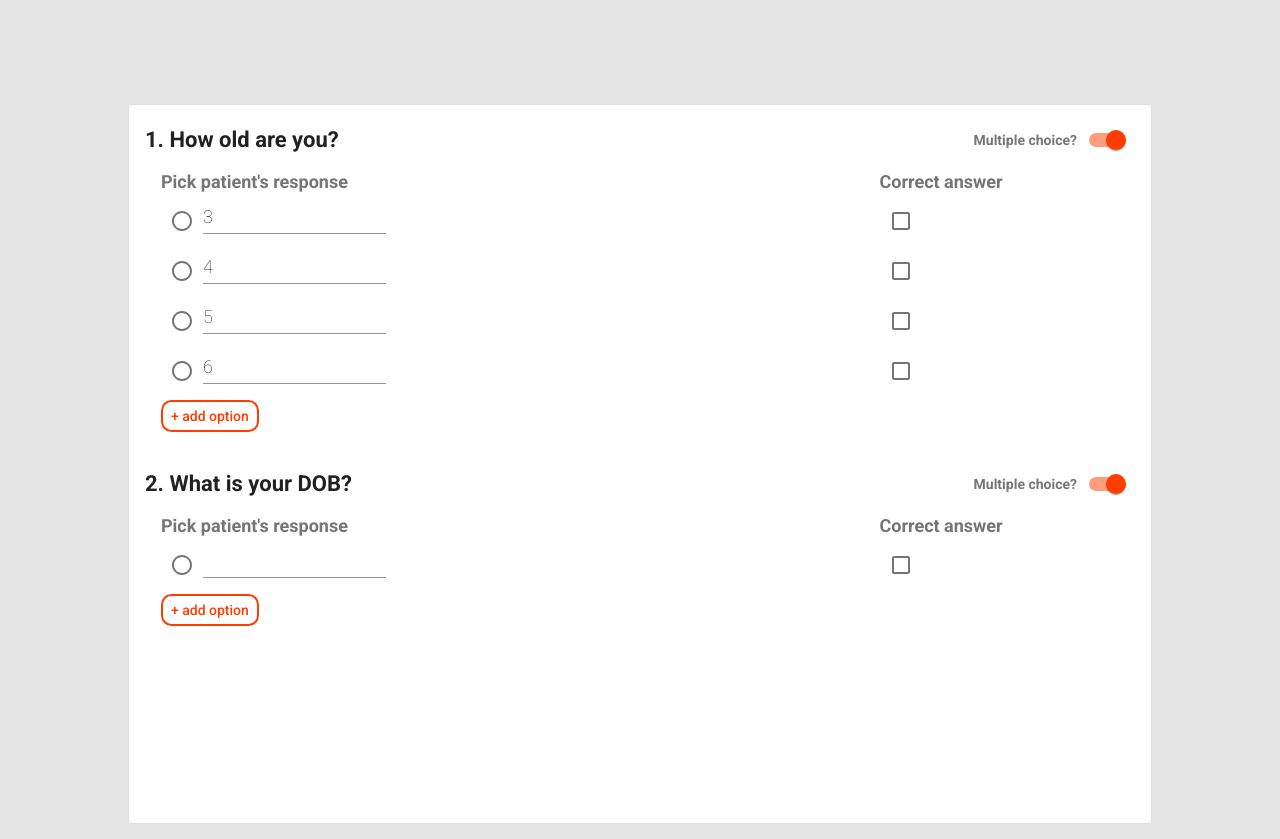
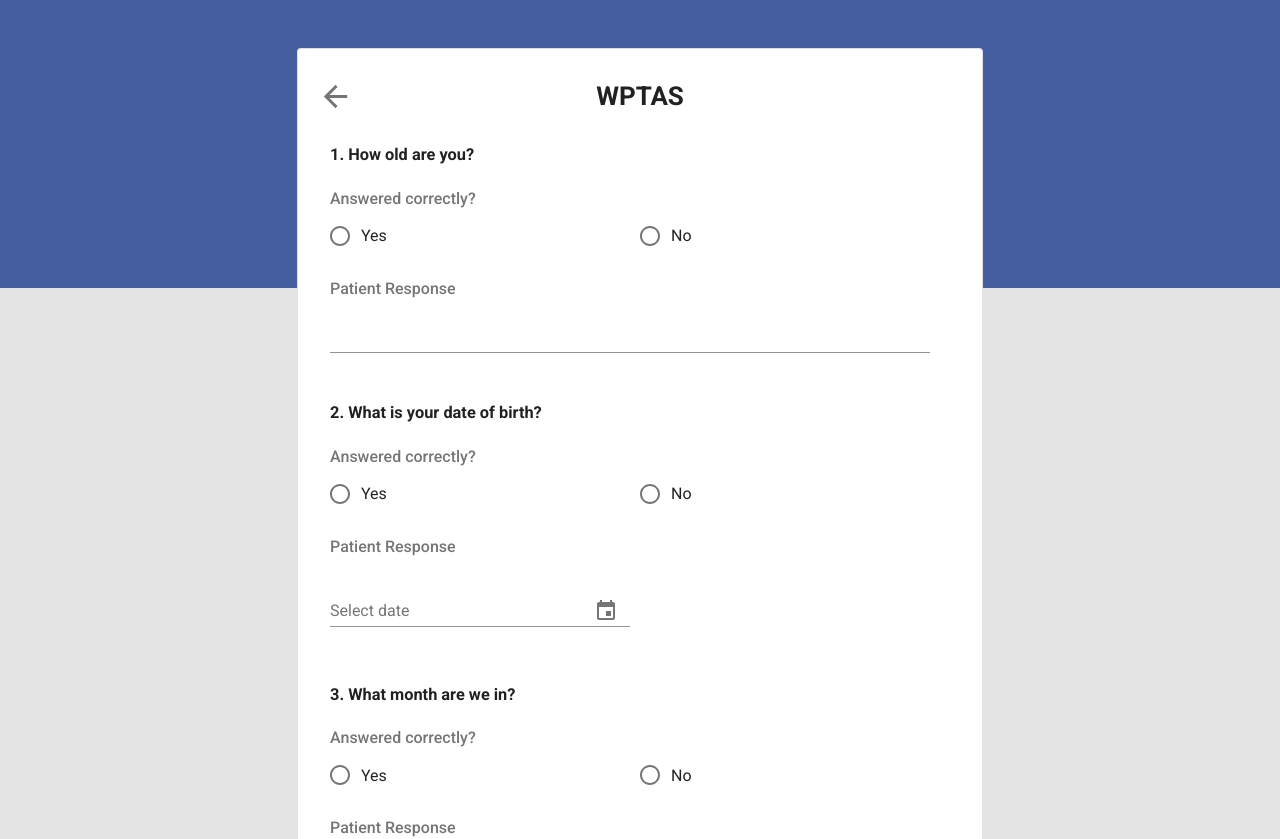
Before and after one commit to AshsGit/pta-app, a React (Create React App) app in the folder client/: page /1/wptas in a window 1280 px wide. Shown: the top 839 px of the page. Built offline with nearby package versions, Linux system fonts and the light colour scheme.

Commit message:
Created general WPTAS question component draft

```diff
--- a/client/src/components/pages/WPTASForm.tsx
+++ b/client/src/components/pages/WPTASForm.tsx
@@ -7,15 +7,21 @@ import {
   FormControl,
   FormControlLabel,
   FormGroup,
+  FormLabel,
   Grid,
   GridList,
   GridListTile,
   GridListTileBar,
+  IconButton,
+  Input,
   List,
   ListItem,
   ListItemText,
+  MenuItem,
   Paper,
   Radio,
+  RadioGroup,
+  Select,
   Switch,
   TextField,
   Typography,
@@ -28,6 +34,14 @@ import {
 } from '@material-ui/core/styles';
 import { WPTASTheme } from '../../themes';
 import { DateTime } from 'luxon';
+import questions from '../../data/wptas';
+import { WPTASQuestion } from '../../types/WPTAS';
+import ArrowBackSharpIcon from '@material-ui/icons/ArrowBackSharp';
+import {
+  KeyboardDatePicker,
+  MuiPickersUtilsProvider,
+} from '@material-ui/pickers';
+import DateFnsUtils from '@date-io/date-fns';
 
 const useStyles = makeStyles((theme: Theme) =>
   createStyles({
@@ -73,25 +87,49 @@ const useStyles = makeStyles((theme: Theme) =>
       position: 'relative',
     },
     root_content: {
+      position: 'relative',
+      // position: 'absolute',
+      // top: '5%',
+      // left: '5%',
+      // right: '5%',
+      // minHeight: '90%',
+      // margin: '5%',
+      // padding: '1rem',
+      // zIndex: 2,
+      width: '100%',
+      margin: '3rem 2rem 2rem 2rem',
+      padding: '0 2rem 2rem 2rem',
+      zIndex: 2,
+      textAlign: 'left',
+    },
+    background: {
       position: 'absolute',
-      top: '5%',
-      left: '5%',
-      right: '5%',
-      minHeight: '90%',
-      margin: '5%',
-      padding: '1rem',
-      zIndex: 2,
+      width: '100%',
+      height: '18rem',
+      top: 0,
+      backgroundColor: 'var(--color-primary-dark)',
     },
-    root_background: {
+    questionsContainer: {
+      '&>*': { marginBottom: '2rem' },
+    },
+    question: {
+      '&>*:not(:last-child)': { marginBottom: '1.5rem' },
+    },
+    questionLabel: { marginBottom: '0.5rem', fontWeight: 500 },
+    backButton: {
       position: 'absolute',
-      left: 0,
-      top: 0,
-      height: '100%',
-      width: '100%',
-      zIndex: 1,
-      background: 'blue',
-      margin: 0,
-      padding: 0,
+      // top: '1rem',
+      left: '.5rem',
+      // fontSize: 'large',
+      // float: 'left',
+      // paddingTop: '1.1rem',
+    },
+    header: {
+      // position: 'absolute',
+      // top: 0,
+      // height: '60px',
+      paddingTop: '2rem',
+      paddingBottom: '1rem',
     },
   })
 );
@@ -99,45 +137,187 @@ const useStyles = makeStyles((theme: Theme) =>
 export const WPTASForm: FunctionComponent = () => {
   const classes = useStyles();
 
-  const questions = [
-    {
-      title: 'How old are you?',
-      correct_answer: 5,
-      multi_choice: (ca) => (ca ? [ca - 2, ca - 1, ca, ca + 1] : []),
-    } as WPTASQuestionMarkup<number>,
-    {
-      title: 'What is your DOB?',
-      multi_choice: (dt) => ['24/05/2020', '8/11/2019', ...(dt ? [dt] : [])],
-      identifying: true,
-      input_component: 'date',
-    } as WPTASQuestionMarkup<string>,
-    /*{
-      title: 'What month are we in?',
-      multi_choice: (dt => ['January', 'March', 'September'].filter(m=>m!==dt).concat(dt ? [dt] : [])),
-      identifying: true,
-      input_component: "Select",
-    } as WPTASQuestionMarkup<
-      |"January"|"February"|"March"|"April"|"May"|"June"
-      |"July"|"August"|"September"|"October"|"November"|"December">,
-    {
-      title: 'What is your DOB?',
-      multi_choice: (dt => ['24/05/2020', '8/11/2019', ...(dt ? [dt] : [])]),
-      identifying: true,
-      input_component: "DatePicker",
-    } as WPTASQuestionMarkup<string>,*/
-  ];
-
-  const generate_questions = generate_q_component as (
-    question: WPTASQuestionMarkup<any>,
-    index: number
-  ) => JSX.Element;
+  // const generate_questions = generate_q_component as (
+  //   question: WPTASQuestionMarkup<any>,
+  //   index: number
+  // ) => JSX.Element;
   return (
     <ThemeProvider theme={WPTASTheme}>
-      <CssBaseline />
-      <Paper variant='outlined' className={classes.root_content}>
-        {questions.map((q, index) => generate_questions(q, index + 1))}
-      </Paper>
+      <MuiPickersUtilsProvider utils={DateFnsUtils}>
+        <CssBaseline />
+        <Background />
+        <div className='page'>
+          <Paper variant='outlined' className={classes.root_content}>
+            <Header />
+            <Box>
+              <form onSubmit={() => {}}>
+                <Box
+                  display='flex'
+                  flexDirection='column'
+                  className={classes.questionsContainer}
+                >
+                  {questions
+                    .filter((_, i) => i < 3)
+                    .map((question) => (
+                      <WPTASQuestionComponent
+                        key={question.questionNum}
+                        question={question}
+                      />
+                    ))}
+                </Box>
+              </form>
+            </Box>
+            {
+              // questions.map()
+            }
+            {/* {questions.map((q, index) => generate_questions(q, index + 1))} */}
+          </Paper>
+        </div>
+      </MuiPickersUtilsProvider>
     </ThemeProvider>
+  );
+};
+
+const Header: FunctionComponent = () => {
+  const classes = useStyles();
+  return (
+    <Box display='flex' className={classes.header} alignItems='center'>
+      <IconButton aria-label='back' className={classes.backButton}>
+        <ArrowBackSharpIcon fontSize='large' />
+      </IconButton>
+      <Box flexGrow={1} style={{ textAlign: 'center' }}>
+        <Typography variant='h1' color='textPrimary' align='center'>
+          WPTAS
+        </Typography>
+      </Box>
+    </Box>
+  );
+};
+
+const Background: FunctionComponent = () => {
+  const classes = useStyles();
+
+  return (
+    <React.Fragment>
+      <Box className={classes.background} />
+    </React.Fragment>
+  );
+};
+
+const PatientResponseInput = ({ type, choices }: any) => {
+  const classes = useStyles();
+  let label = (
+    <FormLabel id='response-label' className={classes.questionLabel}>
+      Patient Response
+    </FormLabel>
+  );
+  const [response, setResponse] = useState(type === 'select' ? '' : null);
+  const onDateResponse = (date) => {
+    setResponse(date);
+  };
+  const onSelectResponse = (event: React.ChangeEvent<any>) => {
+    setResponse(event.target.value);
+  };
+  switch (type) {
+    case 'text':
+      return (
+        <FormControl style={{ maxWidth: '600px' }}>
+          {label}
+          <Input />
+        </FormControl>
+      );
+    case 'date':
+      return (
+        <FormControl style={{ maxWidth: '300px' }}>
+          {label}
+          <KeyboardDatePicker
+            margin='normal'
+            format='dd/MM/yyyy'
+            value={response}
+            onChange={onDateResponse}
+            // error={errors.fromDateError}
+            autoOk
+            okLabel={false}
+            clearable
+            label='Select date'
+          />
+        </FormControl>
+      );
+    case 'select':
+      return (
+        <FormControl style={{ maxWidth: '300px' }}>
+          {label}
+          <Select
+            labelId='response-label'
+            value={response}
+            onChange={onSelectResponse}
+          >
+            {choices.map((choice) => (
+              <MenuItem key={choice} value={choice}>
+                {choice}
+              </MenuItem>
+            ))}
+          </Select>
+        </FormControl>
+      );
+    default:
+      return <div></div>;
+  }
+};
+
+const WPTASQuestionComponent = ({ question }: { question: WPTASQuestion }) => {
+  const classes = useStyles();
+  const { title, questionNum, questionType, choices } = question;
+
+  const [isMultiChoice, setIsMultiChoice] = useState(false);
+  const [selectedMultiChoice, setSelectedMultiChoice] = useState(0);
+
+  // State for 'answered correctly?' question
+  const [answeredCorrectly, setAnsweredCorrectly] = useState(null);
+  const answeredCorrectlySelected = (
+    event: React.ChangeEvent<HTMLInputElement>
+  ) => {
+    setAnsweredCorrectly((event.target as HTMLInputElement).value);
+  };
+  return (
+    <Box
+      display='flex'
+      flexDirection='column'
+      alignItems='stretch'
+      className={classes.question}
+    >
+      <h3>{`${questionNum}. ${title}`}</h3>
+      <FormControl>
+        <FormLabel className={classes.questionLabel}>
+          Answered correctly?
+        </FormLabel>
+        <RadioGroup
+          row
+          aria-label='answered correctly?'
+          value={answeredCorrectly}
+          onChange={answeredCorrectlySelected}
+        >
+          <Box flexGrow='1' display='flex' flexDirection='row'>
+            <Box flex='1 1 50%'>
+              <FormControlLabel
+                value='yes'
+                control={<Radio color='primary' />}
+                label='Yes'
+              />
+            </Box>
+            <Box flex='1 1 50%'>
+              <FormControlLabel
+                value='no'
+                control={<Radio color='primary' />}
+                label='No'
+              />
+            </Box>
+          </Box>
+        </RadioGroup>
+      </FormControl>
+      <PatientResponseInput type={questionType} choices={choices || []} />
+      {/* {renderPatientResponseInput(questionType)} */}
+    </Box>
   );
 };
 
@@ -151,19 +331,19 @@ type WPTASQuestionMarkup<T> = {
   input_component?: WPTASInputComponent;
 };
 
-//const generate_q_components = <T, >(questions: (T extends WPTASQuestionMarkup<infer R> ? WPTASQuestionMarkup<R> : any)) => (
-const generate_q_component = <T,>(
-  question: WPTASQuestionMarkup<T>,
-  index: number
-): JSX.Element => (
-  <WPTASQuestion
-    index={index}
-    title={question.title}
-    correct_answer={question.correct_answer}
-    multi_choice={question.multi_choice}
-    identifying={question.identifying}
-  />
-);
+// //const generate_q_components = <T, >(questions: (T extends WPTASQuestionMarkup<infer R> ? WPTASQuestionMarkup<R> : any)) => (
+// const generate_q_component = <T,>(
+//   question: WPTASQuestionMarkup<T>,
+//   index: number
+// ): JSX.Element => (
+//   <WPTASQuestion
+//     index={index}
+//     title={question.title}
+//     correct_answer={question.correct_answer}
+//     multi_choice={question.multi_choice}
+//     identifying={question.identifying}
+//   />
+// );
 
 type MultiChoiceAnswers<T> = T[];
 type MultiChoiceEval<T> = (correct_answer: T) => MultiChoiceAnswers<T>;
@@ -177,7 +357,7 @@ type Question_props<T> = {
   input_component?: WPTASInputComponent;
 };
 
-const WPTASQuestion = <T,>({
+const WPTASQuestion1 = <T,>({
   index,
   title,
   multi_choice: multi_choice_answers,
@@ -187,7 +367,7 @@ const WPTASQuestion = <T,>({
 }: Question_props<T>) => {
   const classes = useStyles();
 
-  const [mc, set_multi_choice] = useState(true);
+  const [mc, set_multi_choice] = useState(false);
   const [mc_answers, set_mc_answers] = useState<(T | null)[]>(
     correct_answer === undefined ? [] : multi_choice_answers(correct_answer)
   );
@@ -242,9 +422,7 @@ const WPTASQuestion = <T,>({
         rows={1}
         rowsMax={4}
       />
-    ) : /*) : typeof input_component === React.Component ? (
-        input_component*/
-    undefined;
+    ) : undefined;
 
   const question_section = (
     <FormGroup>
@@ -293,23 +471,6 @@ const WPTASQuestion = <T,>({
                     />
                   </Grid>
                 </Grid>
-                {/*<Grid container direction='row'>
-                  <Grid item xs={9}>
-                    <Radio value={index} checked={selected_mc.answer === ""+index} onClick={select_mc} />
-                    <TextField
-                      id={""+index}
-                      label=""
-                      defaultValue={option}
-                      color="secondary"
-                      type={text_field_type} />
-                  </Grid>
-                  <Grid item xs={3}>
-                    <Checkbox
-                      value={index}
-                      checked={selected_mc.correct === ""+index}
-                      onClick={select_correct_mc} />
-                  </Grid>
-                </Grid>*/}
               </ListItem>
             )
           )}
--- a/client/src/index.css
+++ b/client/src/index.css
@@ -8,11 +8,14 @@ html {
   --color-accent-muted: #FB8C4D;
   /* --color-accent-light: #FF772B; */
   --color-accent-dark: #F3691B;
-  --max-app-width: 1140px;
+  --max-app-width: 750px;
   --backdrop-height: 150px;
   font-family: 'Roboto', sans-serif;
 }
-*, *::before, *::after {
+
+*,
+*::before,
+*::after {
   box-sizing: inherit;
 }
 
--- a/client/src/themes.tsx
+++ b/client/src/themes.tsx
@@ -14,7 +14,7 @@ declare module '@material-ui/core/styles/overrides' {
 export const WPTASTheme = createMuiTheme({
   palette: {
     type: 'light',
-    secondary: deepOrange,
+    primary: { main: '#5C88F6' },
     background: {
       default: '#E5E5E5',
     },
@@ -24,7 +24,7 @@ export const WPTASTheme = createMuiTheme({
     fontFamily: 'Roboto, Helvetica, Arial, sans-serif',
     h1: {
       fontStyle: 'normal',
-      fontWeight: 'normal',
+      fontWeight: 'bold',
       fontSize: '1.625rem',
       lineHeight: '1.875rem',
     },
@@ -40,16 +40,16 @@ export const WPTASTheme = createMuiTheme({
       fontSize: '1.125rem',
       lineHeight: '1.313rem',
     },
-    h4: {
-      fontStyle: 'normal',
-      fontWeight: 'bold',
-      fontSize: '0.875rem',
-      lineHeight: '1rem',
-    },
+    // h4: {
+    //   fontStyle: 'normal',
+    //   fontWeight: 'bold',
+    //   fontSize: '0.875rem',
+    //   lineHeight: '1rem',
+    // },
     body1: {
       fontStyle: 'normal',
-      fontWeight: 'lighter',
-      fontSize: '1.125rem',
+      fontWeight: 'normal',
+      fontSize: '1rem',
       lineHeight: '1.313rem',
     },
   },
@@ -101,12 +101,12 @@ export const ABSTheme = createMuiTheme({
     },
     body1: {
       fontWeight: 'normal',
-      fontSize: '1.125rem',
+      fontSize: '1rem',
       lineHeight: '1.5rem',
     },
     body2: {
       fontWeight: 'normal',
-      fontSize: '1rem',
+      fontSize: '14px',
       lineHeight: '1.5rem',
     },
   },
```
Also changed, not shown: 1 other file (tests, documents, lock files or other folders).
